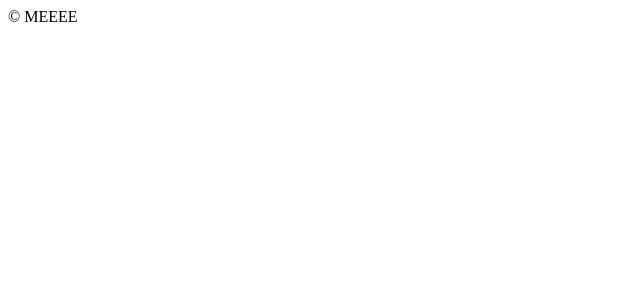
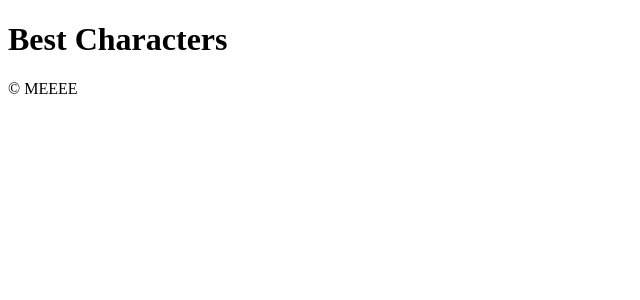
Before and after one commit to jose-401-advanced-javascript/component-based-ui, a React app: page / in a window 1280 px wide. Shown: the top 300 px of the page, without its empty margins (0-640 px from the left). Built offline with nearby package versions, Linux system fonts and the light colour scheme.

Commit message:
added Header to app

```diff
--- a/src/components/App.js
+++ b/src/components/App.js
@@ -1,13 +1,15 @@
 import React from 'react';
+import Header from './Header';
 
 const Footer = () => (
   <footer>&copy; MEEEE</footer>
 );
 
 const App = () => (
-  <React.Fragment>
+  <>
+    <Header />
     <Footer />
-  </React.Fragment>
+  </>
 );
 
 export default App;
```
